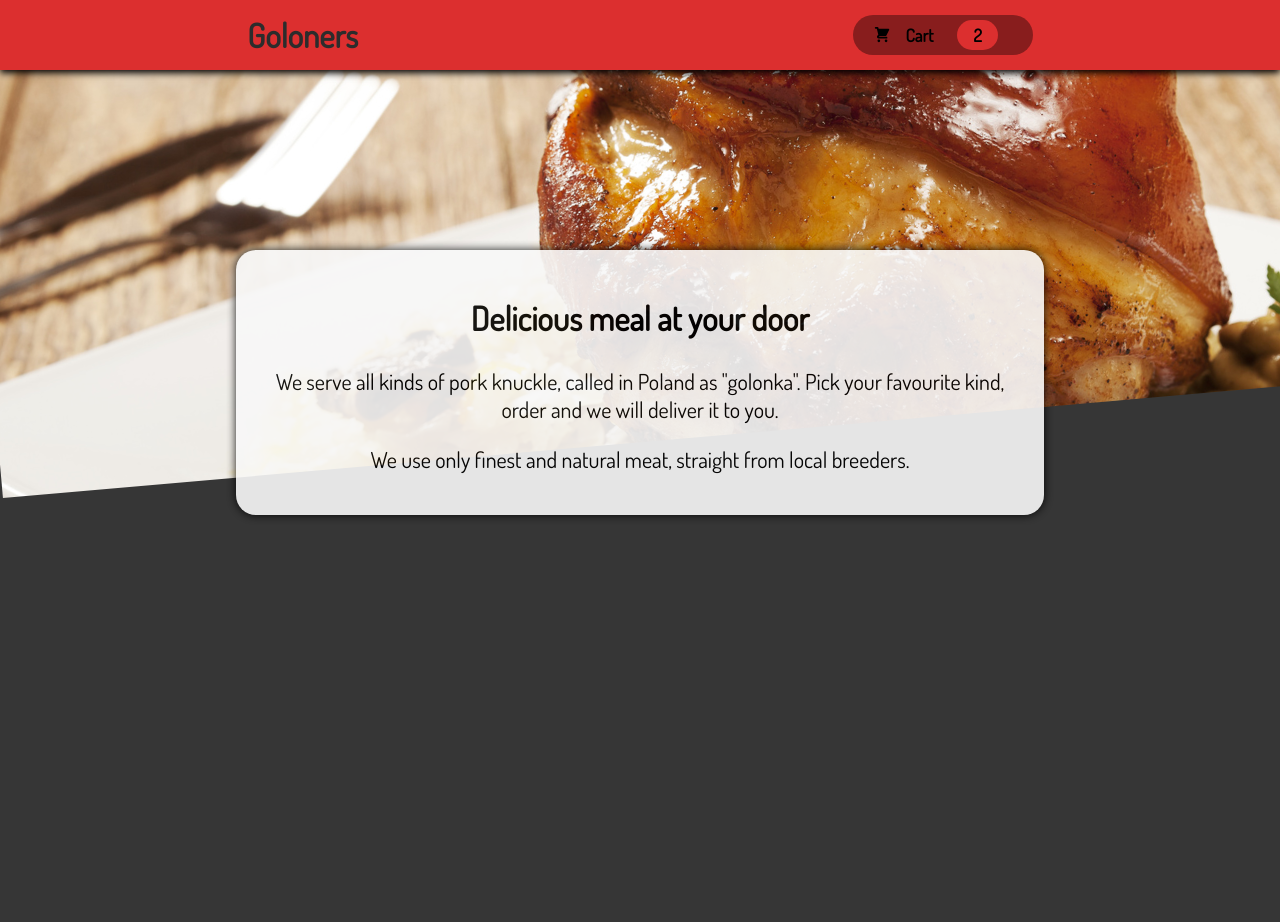
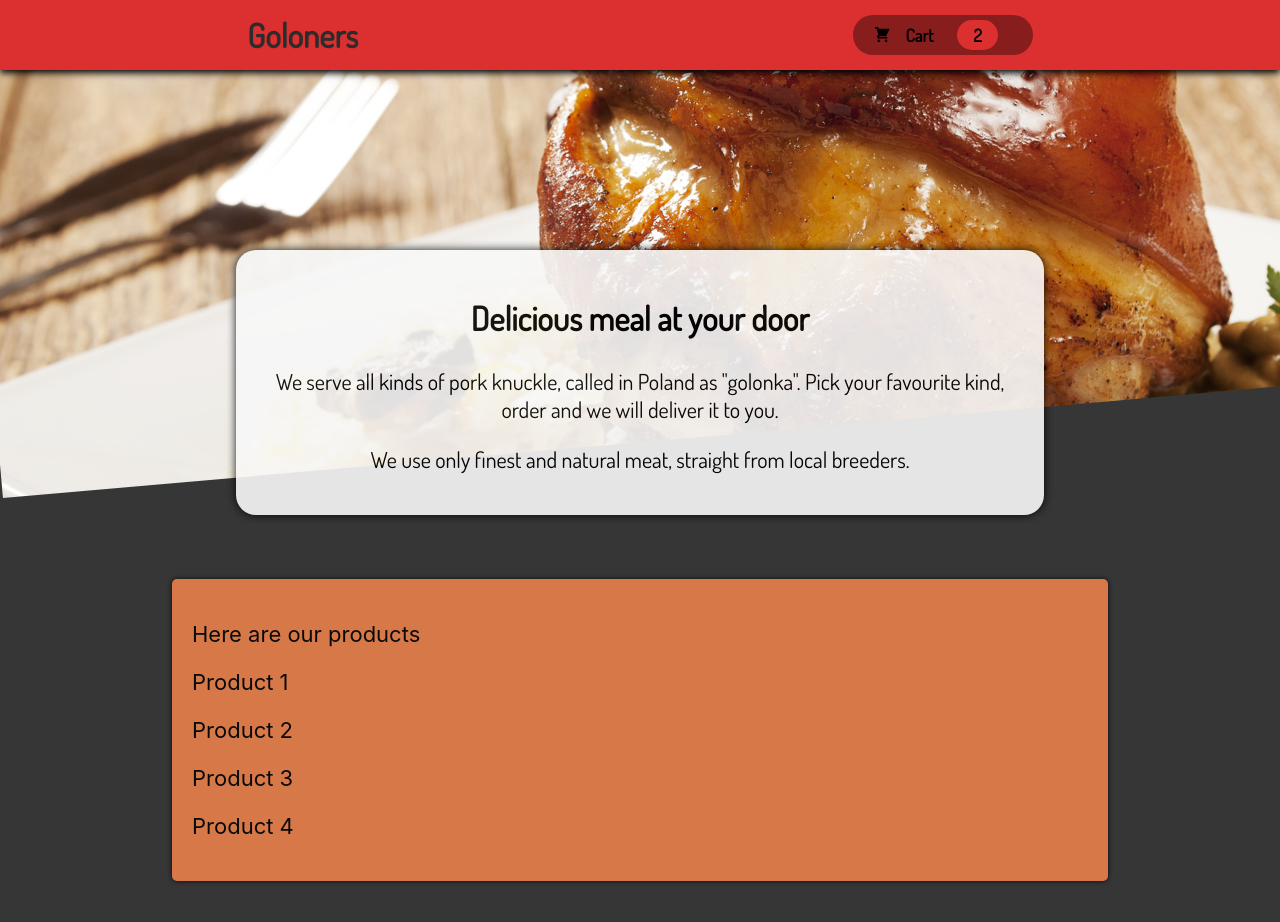
Before and after one commit to lemix196/goloners, a React (Create React App) app: page / in a window 1280 px wide. Shown: the top 922 px of the page. Built offline with nearby package versions, Linux system fonts and the light colour scheme.

Commit message:
add MenuCard component with styling

```diff
--- a/src/App.js
+++ b/src/App.js
@@ -2,6 +2,7 @@ import classes from "./App.module.css";
 
 import Navbar from "./components/UI/Navbar";
 import Card from "./components/UI/Card";
+import MenuCard from "./components/UI/MenuCard";
 
 function App() {
   return (
@@ -22,6 +23,7 @@ function App() {
           We use only finest and natural meat, straight from local breeders.
         </p>
       </Card>
+      <MenuCard></MenuCard>
     </div>
   );
 }
--- /dev/null
+++ b/src/components/UI/MenuCard.js
@@ -0,0 +1,18 @@
+import React from "react";
+
+import styles from './MenuCard.module.css'
+
+const MenuCard = (props) => {
+    return (
+        <div className={styles['menu-card']}>
+            {props.children}
+            <p>Here are our products</p>
+            <p>Product 1</p>
+            <p>Product 2</p>
+            <p>Product 3</p>
+            <p>Product 4</p>
+        </div>
+    );
+};
+
+export default MenuCard
--- /dev/null
+++ b/src/components/UI/MenuCard.module.css
@@ -0,0 +1,12 @@
+.menu-card {
+    z-index: 1;
+    background-color: #ff894c;
+    opacity: 0.8;
+    margin-top: 5%;
+    margin-left: auto;
+    margin-right: auto;
+    width: 70%;
+    padding: 20px;
+    border-radius: 5px;
+    box-shadow: 0px 0px 5px black;
+}
```
